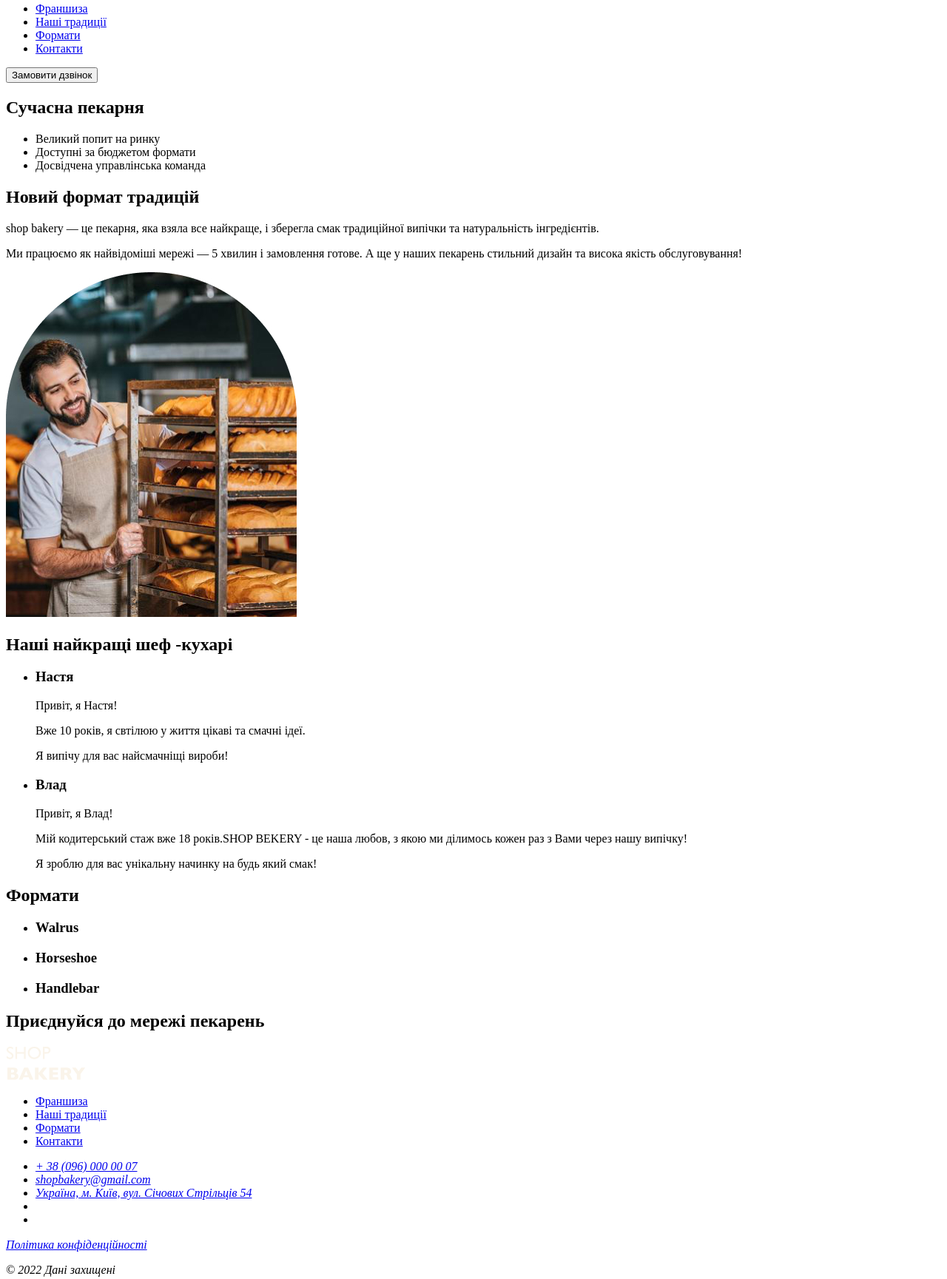
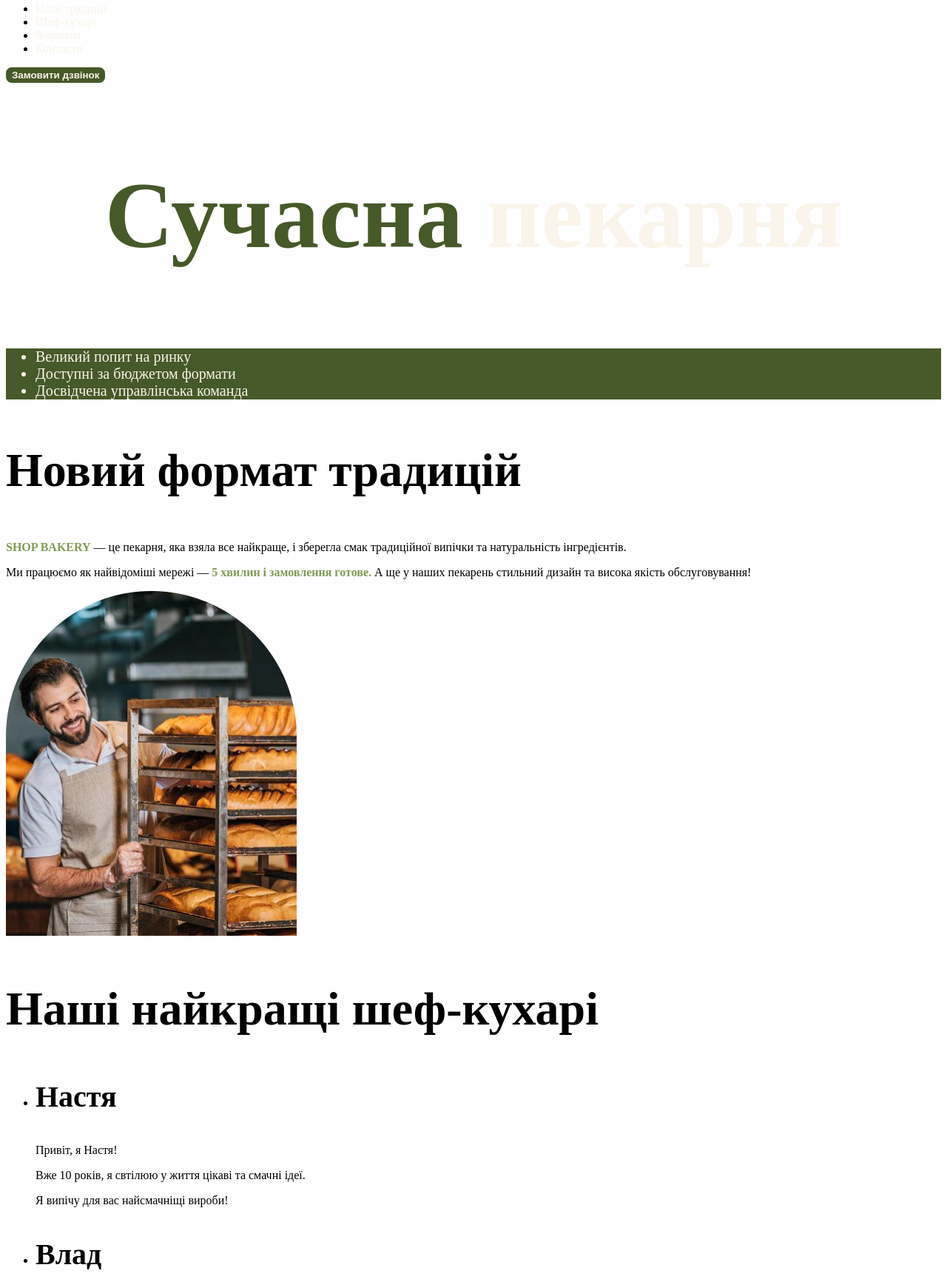
Before and after one commit to Aleksandra-Liskovych/genius-test, a plain HTML site: page genius-test/index.html in a window 1280 px wide. Shown: the part 71-1800 px from the top of the page at 74% size. Drawn offline with Linux system fonts and the light colour scheme.

Commit message:
Add files via upload

```diff
--- /dev/null
+++ b/genius-test/css/style.css
@@ -0,0 +1,156 @@
+@font-face {
+  font-display: swap;
+  font-family: "Poppins";
+  font-weight: 300;
+  src: url("../fonts/poppins-v21-latin-300.woff2") format("woff2");
+}
+
+@font-face {
+  font-display: swap;
+  font-family: "Poppins";
+  font-weight: 400;
+  src: url("../fonts/poppins-v21-latin-regular.woff2") format("woff2");
+}
+
+@font-face {
+  font-display: swap;
+  font-family: "Poppins";
+  font-weight: 600;
+  src: url("../fonts/poppins-v21-latin-600.woff2") format("woff2");
+}
+
+@font-face {
+  font-display: swap;
+  font-family: "Poppins";
+  font-weight: 900;
+  src: url("../fonts/poppins-v21-latin-900.woff2") format("woff2");
+}
+
+:root {
+  --color-primary-dark: #819b57;
+  --color-primary-light: #faf4ea;
+  --color-brand-dark: #465929;
+  --color-brand-light: #819b57;
+}
+
+/* Base */
+.body {
+  color: var(--color-primary-dark);
+  font-family: "Poppins", sans-serif;
+  font-size: 18px;
+  font-weight: 400;
+  line-height: 1.5;
+}
+
+address {
+  font-style: normal;
+}
+
+.ul {
+  list-style-type: none;
+}
+
+/* Button */
+
+.button {
+  color: var(--color-primary-light);
+  font-weight: 600;
+  background-color: var(--color-brand-dark);
+  border: 2px solid var(--color-brand-dark);
+  border-radius: 8px;
+  cursor: pointer;
+}
+
+.button:hover {
+  color: var(--color-brand-dark);
+  background-color: transparent;
+}
+
+/* Link */
+
+.link {
+  color: var(--color-primary-light);
+
+  text-decoration: none;
+}
+
+.link:hover {
+  color: var(--color-brand-dark);
+  font-weight: 600;
+}
+
+/* Hero section */
+.hero-title {
+  color: var(--color-primary-light);
+  text-align: center;
+  font-size: 128px;
+  font-weight: 900;
+}
+
+.hero-title .accent {
+  color: var(--color-brand-dark);
+}
+
+/* Advantages section */
+.advantages-list {
+  color: var(--color-primary-light);
+  background: var(--color-brand-dark);
+}
+
+.advantages-item {
+  font-size: 20px;
+  font-weight: 300;
+}
+
+.section-title {
+  font-size: 64px;
+  font-weight: 900;
+  line-height: 84px;
+}
+
+.section-title .accent {
+  color: var(--color-primary-dark);
+}
+
+/* Traditions-section */
+.traditions-text .brand {
+  color: var(--color-brand-light);
+  font-weight: 600;
+}
+
+.traditions-text .uppercase {
+  text-transform: uppercase;
+}
+
+/* Chef-section */
+.chef-title {
+  font-size: 40px;
+  font-weight: 600;
+}
+
+/* Formats-section */
+.formats-title {
+  font-size: 24px;
+  font-weight: 600;
+}
+
+.formats-text {
+  font-size: 14px;
+  font-weight: 300;
+}
+
+/* Footer */
+.address-link {
+  color: var(--color-primary-light);
+  font-size: 16px;
+  font-weight: 300;
+  text-decoration: none;
+}
+
+.address-link:hover {
+  color: var(--color-primary-light);
+}
+
+.adress-copyright {
+  font-size: 14px;
+}
--- a/genius-test/index.html
+++ b/genius-test/index.html
@@ -3,42 +3,45 @@
   <head>
     <meta charset="UTF-8" />
     <meta http-equiv="X-UA-Compatible" content="IE=edge" />
-    <meta name="viewport" content="width=device-width, initial-scale=1.0" />
     <title>Сучасна пекарня</title>
+
+    <!-- Styles -->
+    <link rel="stylesheet" href="./css/style.css" />
   </head>
   <body>
     <header>
       <nav>
-        <a href="#">
+        <a href="index.html">
           <img src="./images/logo.svg" alt="Логотип сучасної пекарні" />
         </a>
         <ul>
-          <li><a href="#">Франшиза</a></li>
-          <li><a href="#">Наші традиції</a></li>
-          <li><a href="#">Формати</a></li>
-          <li><a href="#">Контакти</a></li>
+          <li><a class="link" href="#traditions-section">Наші традиції</a></li>
+          <li><a class="link" href="#chef-section">Шеф-кухарі</a></li>
+          <li><a class="link" href="#formats-section">Формати</a></li>
+          <li><a class="link" href="#contacts-section">Контакти</a></li>
         </ul>
       </nav>
-      <button type="button">Замовити дзвінок</button>
+      <button class="button" type="button">Замовити дзвінок</button>
     </header>
     <main>
       <section>
-        <h1>Сучасна пекарня</h1>
+        <h1 class="hero-title"><span class="accent">Сучасна</span> пекарня</h1>
       </section>
-      <section>
-        <ul>
-          <li>Великий попит на ринку</li>
-          <li>Доступні за бюджетом формати</li>
-          <li>Досвідчена управлінська команда</li>
+      <section id="traditions-section">
+        <ul class="advantages-list">
+          <li class="advantages-item">Великий попит на ринку</li>
+          <li class="advantages-item">Доступні за бюджетом формати</li>
+          <li class="advantages-item">Досвідчена управлінська команда</li>
         </ul>
-        <h2>Новий формат традицій</h2>
-        <p>
-          <span>shop bakery</span> — це пекарня, яка взяла все найкраще, і
-          зберегла смак традиційної випічки та натуральність інгредієнтів.
+        <h2 class="section-title">Новий формат традицій</h2>
+        <p class="traditions-text">
+          <span class="brand uppercase">shop bakery</span> — це пекарня, яка
+          взяла все найкраще, і зберегла смак традиційної випічки та
+          натуральність інгредієнтів.
         </p>
-        <p>
+        <p class="traditions-text">
           Ми працюємо як найвідоміші мережі —
-          <span>5 хвилин і замовлення готове.</span>
+          <span class="brand">5 хвилин і замовлення готове.</span>
           А ще у наших пекарень стильний дизайн та висока якість обслуговування!
         </p>
         <img
@@ -46,12 +49,12 @@
           alt="Чоловік пекарь дивиться на батони із посмішкою"
         />
       </section>
-      <section>
-        <h2>Наші найкращі шеф -кухарі</h2>
+      <section id="chef-section">
+        <h2 class="section-title">Наші найкращі шеф-кухарі</h2>
         <ul>
           <li>
             <article>
-              <h3>Настя</h3>
+              <h3 class="chef-title">Настя</h3>
               <p>Привіт, я Настя!</p>
               <p>Вже 10 років, я свтілюю у життя цікаві та смачні ідеї.</p>
               <p>Я випічу для вас найсмачніщі вироби!</p>
@@ -59,7 +62,7 @@
           </li>
           <li>
             <article>
-              <h3>Влад</h3>
+              <h3 class="chef-title">Влад</h3>
               <p>Привіт, я Влад!</p>
               <p>
                 Мій кодитерський стаж вже 18 років.SHOP BEKERY - це наша любов,
@@ -70,28 +73,62 @@
           </li>
         </ul>
       </section>
-      <section>
-        <h2>Формати</h2>
+      <section id="formats-section">
+        <h2 class="section-title">Формати</h2>
         <ul>
           <li>
             <article>
-              <h3 lang="en">Walrus</h3>
+              <h3 class="format-title" lang="en">Walrus</h3>
+              <div>
+                <p class="format-test">Площа: до 120 м2</p>
+                <p class="format-test">Меню: розширене меню</p>
+                <p class="format-test">
+                  Штат: 2 продавці-касири, 2 пекарі, 2 помічники пекаря, 2
+                  офіціанти-різнороби
+                </p>
+                <p class="format-test">Посадкові місця: є</p>
+              </div>
             </article>
           </li>
           <li>
             <article>
-              <h3 lang="en">Horseshoe</h3>
+              <h3 class="format-title" lang="en">Horseshoe</h3>
+              <div>
+                <p class="format-test">Площа: до 25 м2</p>
+                <p class="format-test">Меню: найпопулярніші позиції меню</p>
+                <p class="format-test">
+                  Штат: 2 продавці-касири, 2 пекарі, 1 помічник пекаря
+                </p>
+                <p class="format-test">Посадкові місця: відсутні</p>
+              </div>
             </article>
           </li>
           <li>
             <article>
-              <h3 lang="en">Handlebar</h3>
+              <h3 class="format-title" lang="en">Handlebar</h3>
+              <div>
+                <p class="format-test">Площа: до 15 м2</p>
+                <p class="format-test">Меню: найпопулярніші позиції меню</p>
+                <p class="format-test">
+                  Штат: 1 продавець, 1 пекар, 1 помічник пекаря
+                </p>
+                <p class="format-test">Посадкові місця: відсутні</p>
+              </div>
             </article>
           </li>
         </ul>
       </section>
-      <section>
-        <h2>Приєднуйся до мережі пекарень</h2>
+      <section id="contacts-section">
+        <h2 class="section-title">Приєднуйся до мережі пекарень</h2>
+        <p>Заповни форму, щоб ми звʼязались з тобою!</p>
+        <iframe
+          src="https://www.google.com/maps/embed?pb=!1m18!1m12!1m3!1d2540.163871257634!2d30.48865857606083!3d50.45667308691634!2m3!1f0!2f0!3f0!3m2!1i1024!2i768!4f13.1!3m3!1m2!1s0x40d4ce637bfe1717%3A0x5370c2254ad1b952!2z0LLRg9C70LjRhtGPINCh0ZbRh9C-0LLQuNGFINCh0YLRgNGW0LvRjNGG0ZbQsiwgNTQsINCa0LjRl9CyLCDQo9C60YDQsNGX0L3QsCwgMDIwMDA!5e0!3m2!1suk!2sat!4v1715509634357!5m2!1suk!2sat"
+          width="603"
+          height="595"
+          allowfullscreen=""
+          loading="lazy"
+          referrerpolicy="no-referrer-when-downgrade"
+        ></iframe>
       </section>
     </main>
     <footer>
@@ -100,20 +137,30 @@
           <img src="./images/logo.svg" alt="Логотип сучасної пекарні" />
         </a>
         <ul>
-          <li><a href="#">Франшиза</a></li>
-          <li><a href="#">Наші традиції</a></li>
-          <li><a href="#">Формати</a></li>
-          <li><a href="#">Контакти</a></li>
+          <li><a class="link" href="#">Наші традиції</a></li>
+          <li><a class="link" href="#">Шеф-кухарі</a></li>
+          <li><a class="link" href="#">Формати</a></li>
+          <li><a class="link" href="#">Контакти</a></li>
         </ul>
       </nav>
       <address>
         <ul>
-          <li><a href="tel:+380960000007">+ 38 (096) 000 00 07</a></li>
           <li>
-            <a href="mailto:shopbakery@gmail.com">shopbakery@gmail.com</a>
+            <a class="address-link" href="tel:+380960000007"
+              >+ 38 (096) 000 00 07</a
+            >
           </li>
           <li>
-            <a href="https://maps.app.goo.gl/XeYfcr13CU7LK3L99" target="_blank">
+            <a class="address-link" href="mailto:shopbakery@gmail.com"
+              >shopbakery@gmail.com</a
+            >
+          </li>
+          <li>
+            <a
+              class="address-link"
+              href="https://maps.app.goo.gl/XeYfcr13CU7LK3L99"
+              target="_blank"
+            >
               Україна, м. Київ, вул. Січових Стрільців 54
             </a>
           </li>
@@ -128,8 +175,10 @@
             </a>
           </li>
         </ul>
-        <a href="#" target="_blank">Політика конфіденційності</a>
-        <p>© 2022 Дані захищені</p>
+        <a class="address-link" href="#" target="_blank"
+          >Політика конфіденційності</a
+        >
+        <p class="adress-copyright">&copy; 2022 Дані захищені</p>
       </address>
     </footer>
   </body>
```
Also changed, not shown: genius-test/fonts/poppins-v21-latin-300.woff2 (added), genius-test/fonts/poppins-v21-latin-300italic.woff2 (added), genius-test/fonts/poppins-v21-latin-600.woff2 (added), genius-test/fonts/poppins-v21-latin-600italic.woff2 (added), genius-test/fonts/poppins-v21-latin-900.woff2 (added), genius-test/fonts/poppins-v21-latin-900italic.woff2 (added), genius-test/fonts/poppins-v21-latin-regular.woff2 (added).
